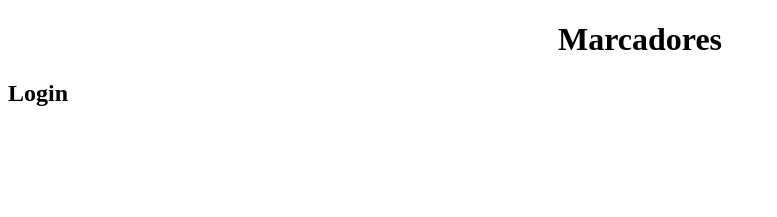
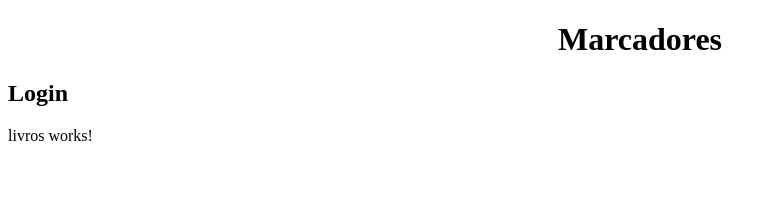
Before and after one commit to antoniodiego/cliente-marcadores-angular, an Angular app: page / in a window 1280 px wide. Shown: the top 217 px of the page, without its empty margins (0-777 px from the left). Built offline with nearby package versions, Linux system fonts and the light colour scheme.

Commit message:
Consgeui fazer componente livros aparecer no index

```diff
--- a/src/app/app.component.html
+++ b/src/app/app.component.html
@@ -1,4 +1,5 @@
 <!--The content below is only a placeholder and can be replaced.-->
+<!-- Coment: (13/03/19 20:29) Html do componente app-->
 <html>
 <div style="text-align:center">
   <h1>
@@ -11,4 +12,6 @@
 <h2>Login</h2>
 
 <router-outlet></router-outlet>
+
+<app-livros></app-livros>
 </html>
```
